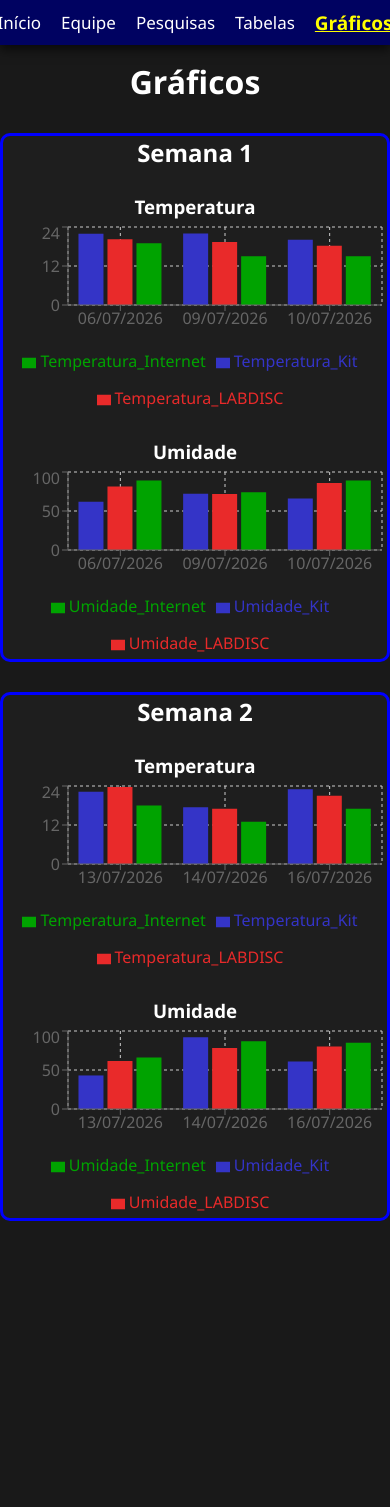
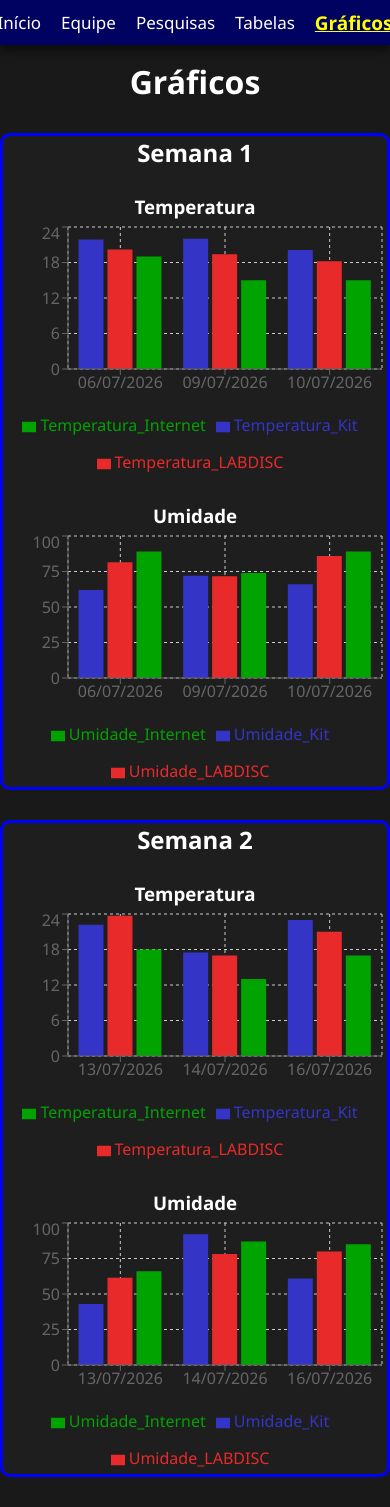
Before and after one commit to Igor-Dias-2010/raios-e-razoes, a Next.js app: page /graficos in a window 390 px wide. Before the commit the page ends 1251 px from the top, so only its background shows below. Built offline with nearby package versions, Linux system fonts and the light colour scheme.

Commit message:
update: Aumenta a altura dos gráficos para mobile

```diff
--- a/src/app/graficos/page.jsx
+++ b/src/app/graficos/page.jsx
@@ -100,7 +100,7 @@ export default function Graficos() {
             <div className="semanas">
                 <h2>Semana 1</h2>
                 <h3>Temperatura</h3>
-                <ResponsiveContainer width="100%" aspect={2}>
+                <ResponsiveContainer width="100%" aspect={1.5}>
                     <BarChart data={temperaturaSemana1}>
                         <CartesianGrid strokeDasharray="3 3" />
                         <XAxis dataKey="dias" />
@@ -125,7 +125,7 @@ export default function Graficos() {
                     </BarChart>
                 </ResponsiveContainer>
                 <h3>Umidade</h3>
-                <ResponsiveContainer width="100%" aspect={2}>
+                <ResponsiveContainer width="100%" aspect={1.5}>
                     <BarChart data={umidadeSemana1}>
                         <CartesianGrid strokeDasharray="3 3" />
                         <XAxis dataKey="dias" />
@@ -141,7 +141,7 @@ export default function Graficos() {
             <div className="semanas">
                 <h2>Semana 2</h2>
                 <h3>Temperatura</h3>
-                <ResponsiveContainer width="100%" aspect={2}>
+                <ResponsiveContainer width="100%" aspect={1.5}>
                     <BarChart data={temperaturaSemana2}>
                         <CartesianGrid strokeDasharray="3 3" />
                         <XAxis dataKey="dias" />
@@ -154,7 +154,7 @@ export default function Graficos() {
                     </BarChart>
                 </ResponsiveContainer>
                 <h3>Umidade</h3>
-                <ResponsiveContainer width="100%" aspect={2}>
+                <ResponsiveContainer width="100%" aspect={1.5}>
                     <BarChart data={umidadeSemana2}>
                         <CartesianGrid strokeDasharray="3 3" />
                         <XAxis dataKey="dias" />
```
